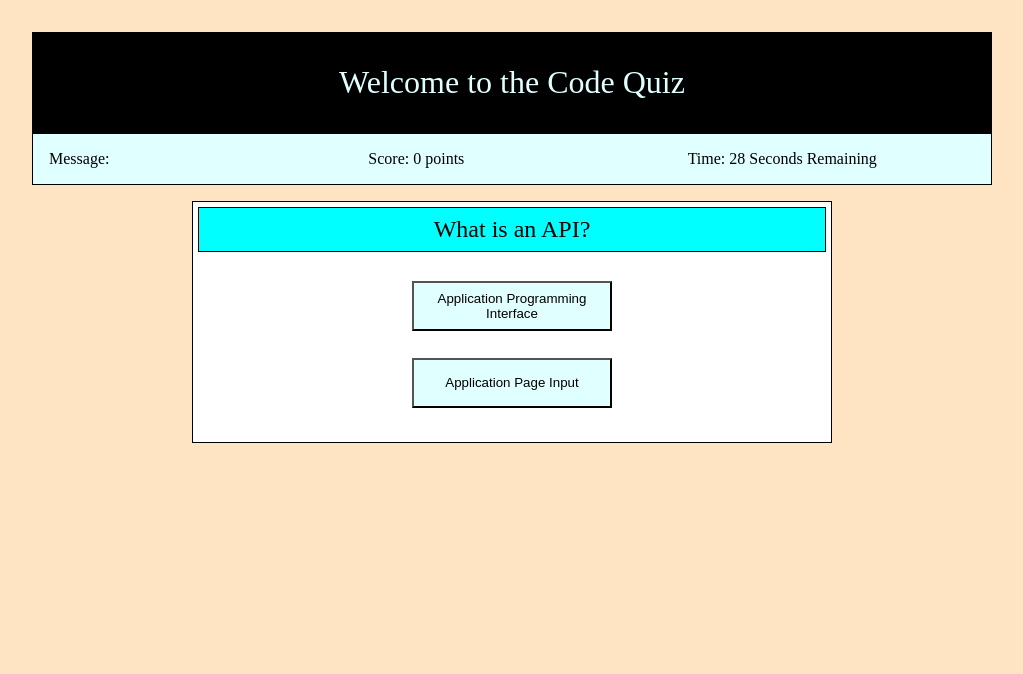
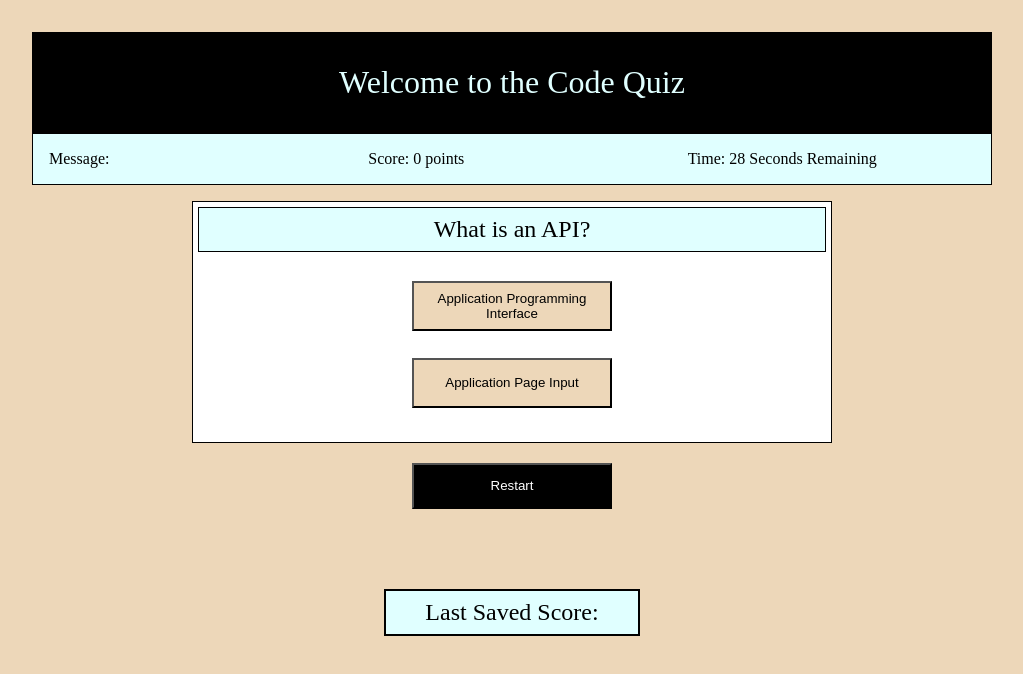
Before and after one commit to deegeedubs/coding-quiz, a plain HTML site: page index.html in a window 1280 px wide. Both pictures are taken after a click on the button "Start". Shown: the whole page, without its empty margins (128-1151 px from the left). Drawn offline with Linux system fonts and the light colour scheme.

Commit message:
added updating score
made sure score is updating properly, you can now save your score.

```diff
--- a/assets/script.js
+++ b/assets/script.js
@@ -1,5 +1,6 @@
 var questionCurrent;
-var questionContainer = document.querySelector("body");
+var buttonBox = document.querySelector(".buttons");
+var questionContainer = document.querySelector(".question-container");
 var questionText = document.querySelector("h2");
 var answerBox = document.querySelector(".choice-box"); //ul
 var list = answerBox.querySelectorAll(".noButton"); //li
@@ -9,8 +10,20 @@ var messageIntro = message.textContent;
 var score = document.querySelector("#score");
 var timer = document.querySelector("#time");
 var playButton = document.querySelector(".play-button");
+var lastScore = document.querySelector("#last-score");
+
+var finalScore = document.createElement("h3");
+questionContainer.appendChild(finalScore);
 
 var reset = document.createElement("button");
+buttonBox.appendChild(reset);
+reset.classList.add("play-button");
+reset.textContent = "Restart";
+
+var saveScore = document.createElement("button");
+buttonBox.appendChild(saveScore);
+saveScore.classList.add("play-button");
+saveScore.textContent = "Save Score";
 
 var questions = [
   "What is an API?",
@@ -26,26 +39,16 @@ var wrong1s = ["Application Page Input", "function{};", ".appendChild"];
 
 var scoreValue = 0;
 
+lastScore.textContent = localStorage.getItem("highscore");
+
+resetGame();
+
+//! Event Listeners
+
 // Click start button to begin the quiz -- event listener to call game function
 playButton.addEventListener("click", function () {
-  playButton.style.display = "none";
-
-  // questionContainer.appendChild(reset);
-  // reset.classList.add("play-button");
-  // reset.textContent = "Restart";
   gameStart();
 });
-
-// function to begin the game
-function gameStart() {
-  answerBox.setAttribute("style", "display: flex");
-  // array of questions and answers
-  message.textContent = messageIntro;
-  score.textContent = "Score: " + scoreValue + " points";
-  timer.textContent = "Time: 30 Seconds Remaining";
-  callQuestion(i);
-  startTimer();
-}
 
 // if the correct answer is selected: display message, increase score and move to next question in list
 choices[0].addEventListener("click", function (event) {
@@ -55,8 +58,9 @@ choices[0].addEventListener("click", function (event) {
   }, 1000);
   i++;
   callQuestion(i);
-  scoreValue = scoreValue + 5;
-  console.log(scoreValue);
+  if (i<questions.length){
+    scoreValue = scoreValue + 5;
+  }
   score.textContent = "Score: " + scoreValue + " points";
 });
 
@@ -66,7 +70,30 @@ choices[1].addEventListener("click", function (event) {
   setTimeout(function () {
     message.textContent = messageIntro;
   }, 1000);
+  scoreValue = scoreValue - 1;
+  timeLeft = timeLeft - 5;
+  score.textContent = "Score: " + scoreValue + " points";
 });
+
+reset.addEventListener("click", resetGame);
+
+saveScore.addEventListener("click", function(){
+    var initials = window.prompt("Enter your initials:");
+    lastScore.textContent = initials + " " + scoreValue;
+    localStorage.setItem("lastscore", lastScore.textContent);
+})
+
+//! Functions
+
+// function to begin the game
+function gameStart() {
+    answerBox.setAttribute("style", "display: flex");
+    playButton.style.display = "none";
+    reset.style.display = "block";
+    // array of questions and answers
+    callQuestion(i);
+    startTimer();
+  }
 
 var i = 0;
 // Store next question into object
@@ -81,25 +108,48 @@ function callQuestion(i) {
   choices[1].textContent = questionCurrent.wrong1;
 
   if (i === questions.length) {
-    questionText.textContent = "Game Over.";
-    message.textContent = messageIntro;
-    answerBox.style.display = "none";
+    gameOver();
   }
 }
-
+var timerInterval;
 var timeLeft = 30;
 function startTimer() {
-  var timerInterval = setInterval(function () {
+  timerInterval = setInterval(function () {
     timeLeft--;
     timer.textContent = "Time: " + timeLeft + " Seconds Remaining";
-    if (timeLeft === 0) {
-      clearInterval(timerInterval);
-      questionText.textContent = "Game Over.";
-      message.textContent = messageIntro;
-      answerBox.style.display = "none";
+    if (timeLeft < 1) {
+      gameOver();
     }
     if (i === questions.length) {
       clearInterval(timerInterval);
     }
   }, 1000);
 }
+
+function gameOver() {
+  clearInterval(timerInterval);
+  questionText.textContent = "Game Over.";
+  message.textContent = messageIntro;
+  answerBox.style.display = "none";
+  scoreValue = scoreValue + timeLeft;
+  finalScore.style.display = "block";
+  finalScore.textContent = "Your final score is: " + scoreValue + " points.";
+
+  saveScore.style.display = "block";
+}
+
+function resetGame() {
+  scoreValue = 0;
+  timeLeft = 30;
+  i = 0;
+  clearInterval(timerInterval);
+  message.textContent = messageIntro;
+  score.textContent = "Score: " + scoreValue + " points";
+  timer.textContent = "Time: 30 Seconds Remaining";
+  questionText.textContent = "Press Start To Begin The Quiz";
+  reset.style.display = "none";
+  playButton.style.display = "block";
+  answerBox.setAttribute("style", "display: none");
+  finalScore.style.display = "none";
+  saveScore.style.display = "none";
+}
--- a/assets/style.css
+++ b/assets/style.css
@@ -8,7 +8,7 @@
 }
 
 body {
-    background-color: bisque;
+    background-color: rgb(237, 215, 185);
     display: flex;
     flex-direction: column;
     align-items: center;
@@ -24,13 +24,26 @@ h1 {
     text-align: center;
 }
 
+.content{
+    display: flex;
+    flex-direction: column;
+    align-items: center;
+
+}
+
+.last-score-container {
+    width: 20vw;
+    background-color: white;
+    margin-top: 10vh;
+    border: 1px solid black;
+    justify-content: center;
+}
+
 /* box containing questions + answers */
 .question-container {
     display: flex;
     width: 50vw;
     flex-direction: column;
-    margin-left: 20%;
-    margin-right: 20%;
     background-color: white;
     padding: 0.3rem;
     border: 1px solid black;
@@ -38,11 +51,19 @@ h1 {
 }
 
 h2 {
-    background-color: aqua;
+    background-color: lightcyan;
     border: 1px solid black;
     text-align: center;
     padding: 0.5rem;
 }
+
+h3 {
+    background-color: whitesmoke;
+    border: 1px solid black;
+    text-align: center;
+    padding: 0.5rem;
+}
+
 
 /* box containing just answers */
 .choice-box{
@@ -63,7 +84,7 @@ h2 {
     margin: 1em;
     width: 200px;
     height: 50px;
-    background-color: lightcyan;
+    background-color:  rgb(237, 215, 185);
 
 }
 
@@ -86,6 +107,12 @@ h2 {
 }
 /* end of question container styling */
 
+.buttons {
+    display: flex;
+    flex-direction: row;
+    gap: 30px;
+}
+
 .play-button {
     display: block;
     background-color: black;
@@ -95,6 +122,8 @@ h2 {
     width: 200px;
 }
 
+
+
 .noButton {
     display: block;
 }
--- a/index.html
+++ b/index.html
@@ -14,15 +14,23 @@
         <span id="score">Score: </span>
         <span id="time">Time: </span>
     </p>
+    <div class = "content">
         <div class="question-container">
             <h2>Press Start To Begin The Quiz</h2>
             <ul class="choice-box">
                 <li class="noButton" ><button class="choices" id="choice1"></button></li>
                 <li class="noButton" ><button class="choices" id="choice2"></button></li>
             </ul>
-
         </div>
+        <div class="buttons">
             <button class="play-button">Start</button>
+        </div>
+    </div>
+    <div>
+        <div class="last-score-container">
+            <h2>Last Saved Score: <span id="last-score"></span></h2>
+        </div>
+    </div>
     <script src="./assets/script.js"></script>
 </body>
 </html>
```
Lines whose indentation alone changed are shown as unchanged.
